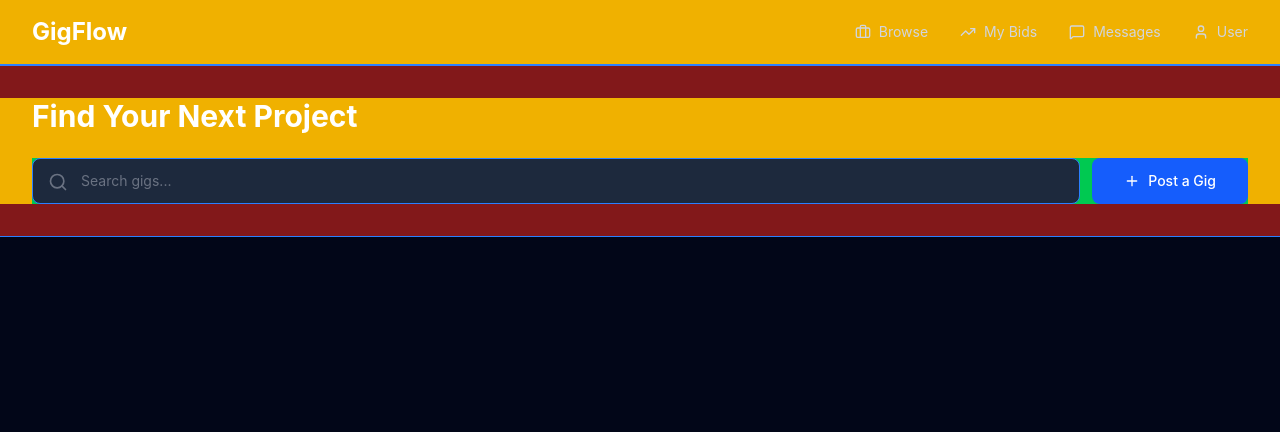
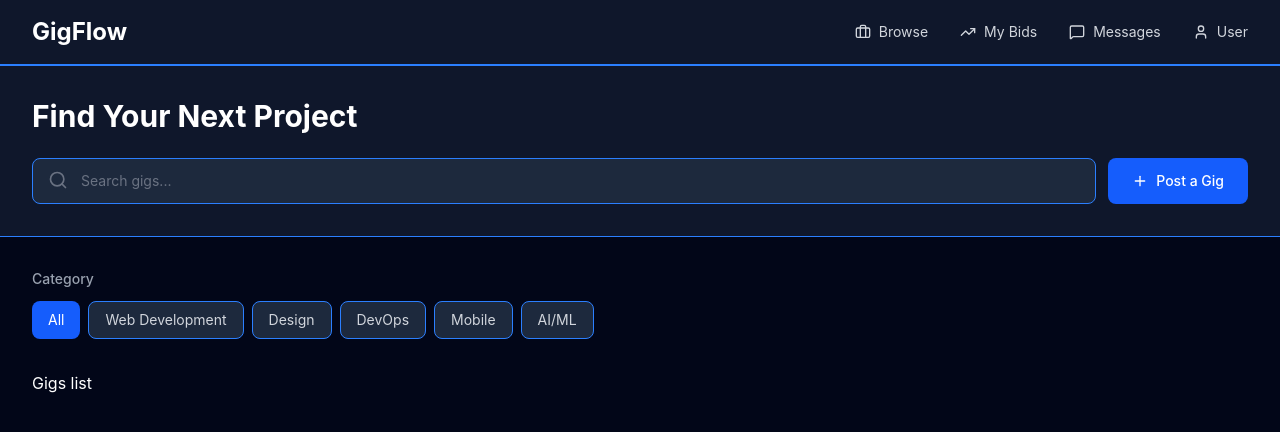
Before and after one commit to Aztec331/Gigflow, a React (Vite) app in the folder react-client/: page / in a window 1280 px wide. Shown: the top 432 px of the page. Built offline with nearby package versions, Linux system fonts and the light colour scheme.

Commit message:
Update MainPage.jsx

```diff
--- a/react-client/src/components/MainPage.jsx
+++ b/react-client/src/components/MainPage.jsx
@@ -5,17 +5,132 @@ import { Search, Plus, MessageSquare, User, Briefcase, TrendingUp } from "lucide
 export default function MainPage() {
 
   const[searchQuery, setSearchQuery] = useState("")
+  const [selectedCategory, setSelectedCategory] = useState("All")
+  const navigate = useNavigate()
 
-  const navigate = useNavigate()
+  const categories = ["All", "Web Development", "Design", "DevOps", "Mobile", "AI/ML"]
+
+  const [gigs] = useState([
+    {
+      id: 1,
+      title: "React Dashboard Development",
+      description: "Build an analytics dashboard with React and TypeScript",
+      budget: 5000,
+      category: "Web Development",
+      level: "Intermediate",
+      bids: 3
+    },
+    {
+      id: 2,
+      title: "UI/UX Design for SaaS",
+      description: "Design user interface for project management tool",
+      budget: 3000,
+      category: "Design",
+      level: "Expert",
+      bids: 7
+    },
+    {
+      id: 3,
+      title: "Node.js REST API",
+      description: "Create scalable REST API with authentication",
+      budget: 6000,
+      category: "Web Development",
+      level: "Intermediate",
+      bids: 5
+    },
+    {
+      id: 4,
+      title: "Database Schema Design",
+      description: "Design PostgreSQL database for enterprise e-commerce",
+      budget: 2500,
+      category: "Web Development",
+      level: "Expert",
+      bids: 2
+    },
+    {
+      id: 5,
+      title: "Flutter App Development",
+      description: "Build iOS and Android app for fitness tracking",
+      budget: 8000,
+      category: "Mobile",
+      level: "Intermediate",
+      bids: 4
+    },
+    {
+      id: 6,
+      title: "DevOps Pipeline Setup",
+      description: "Setup CI/CD with GitHub Actions and Docker",
+      budget: 4500,
+      category: "DevOps",
+      level: "Expert",
+      bids: 2
+    },
+    {
+      id: 7,
+      title: "Vue.js Component Library",
+      description: "Create reusable component library for UI",
+      budget: 4000,
+      category: "Web Development",
+      level: "Intermediate",
+      bids: 6
+    },
+    {
+      id: 8,
+      title: "GraphQL API Development",
+      description: "Build GraphQL server with Node.js and Apollo",
+      budget: 7000,
+      category: "Web Development",
+      level: "Expert",
+      bids: 3
+    },
+    {
+      id: 9,
+      title: "React Native Mobile App",
+      description: "Develop cross-platform food delivery application",
+      budget: 9000,
+      category: "Mobile",
+      level: "Intermediate",
+      bids: 5
+    },
+    {
+      id: 10,
+      title: "Brand Identity Design",
+      description: "Create complete brand identity system",
+      budget: 3500,
+      category: "Design",
+      level: "Expert",
+      bids: 8
+    },
+    {
+      id: 11,
+      title: "Kubernetes Setup",
+      description: "Setup and configure Kubernetes clusters",
+      budget: 5500,
+      category: "DevOps",
+      level: "Expert",
+      bids: 1
+    },
+    {
+      id: 12,
+      title: "Machine Learning Model",
+      description: "Build ML model for text classification",
+      budget: 8500,
+      category: "AI/ML",
+      level: "Expert",
+      bids: 4
+    }
+  ])
+
+
 
   return (
 
     <div className="FatherSupreme h-screen bg-slate-950 text-white">
 
     {/* Header header's bg is bg-slate-900 */}
-    <header className="BigDaddy bg-red-900 sticky top-0 z-50 border-b-2 border-solid border-blue-500">
+    <header className="BigDaddy bg-slate-900 sticky top-0 z-50 border-b-2 border-solid border-blue-500">
 
-      <div className="Daddy bg-yellow-500 max-w-7xl mx-auto px-8 py-4 flex justify-between items-center">
+      <div className="Daddy max-w-7xl mx-auto px-8 py-4 flex justify-between items-center">
 
         <h1 className="text-2xl font-bold">GigFlow</h1>
 
@@ -49,18 +164,18 @@ export default function MainPage() {
     </header>
 
     {/* Search Section */}
-    <div className="BigDaddy bg-red-900 border-solid border-b border-blue-500 py-8">
+    <div className="BigDaddy bg-slate-900 border-solid border-b border-blue-500 py-8">
 
 
       {/* max-w-7xl means 1280px */}
-      <div className="Daddy bg-yellow-500 max-w-7xl mx-auto px-8">
+      <div className="Daddy max-w-7xl mx-auto px-8">
         <h1 className="text-3xl font-bold mb-6">Find Your Next Project</h1>
 
-        <div className=" bg-green-500 Little_flex_father flex gap-3">
+        <div className="Little_flex_father flex gap-3">
 
           <div className="child_1_Of_Flex flex-1 relative">
 
-              <Search className="absolute left-4 top-3.5 text-gray-500 w-5 h-5" />
+              <Search className="absolute left-4 top-3 text-gray-500 w-5 h-5" />
               <input
                 type="text"
                 placeholder="Search gigs..."
@@ -69,10 +184,9 @@ export default function MainPage() {
                 className="w-full pl-12 px-4 py-3 bg-slate-800 border border-blue-500 border-opacity-30 rounded-lg text-white placeholder-gray-500 focus:outline-none focus:border-blue-400 text-sm"
               />
 
-
           </div>
 
-          <button className="child_2_Of_Flex bg-blue-600 hover:bg-blue-500 text-white px-8 py-3 rounded-lg font-medium text-sm transition-colors flex items-center gap-2">
+          <button className="child_2_Of_Flex bg-blue-600 hover:bg-blue-500 text-white px-6 py-3 rounded-lg font-medium text-sm transition-colors flex items-center gap-2">
             <Plus className="w-4 h-4" /> Post a Gig
           </button>
 
@@ -82,6 +196,78 @@ export default function MainPage() {
 
 
     </div>
+
+
+    {/* Main Content */}
+    <div className="BigDaddy">
+
+
+      <div className="Daddy max-w-7xl mx-auto px-8 py-8">
+
+      {/* Categories filter */}
+      <div className="mb-8">
+      <p className="text-gray-400 text-sm mb-3 font-medium">Category</p>
+      <div className="allCategories flex gap-2 ">
+        {categories.map(cat =>(
+          <button
+          key={cat}
+          onClick={() => setSelectedCategory(cat)}
+          className={`px-4 py-2 rounded-lg text-sm transition-all ${
+            selectedCategory === cat
+            ? "bg-blue-600 text-white"
+            : "bg-slate-800 text-gray-300 hover:bg-slate-700 border border-blue-500 border-opacity-20"
+
+          }`}
+          >
+            {cat}
+          </button>
+         ))}
+
+
+      </div>
+
+      </div>
+
+      {/* Gigs list */}
+      <div className="space-y-3">
+        Gigs list
+      </div>
+
+
+
+
+
+
+
+
+
+
+
+
+
+
+
+
+
+
+
+
+
+
+
+
+
+
+
+      </div>
+    </div>
+
+
+
+
+
+
+
 
 
 
@@ -106,24 +292,5 @@ export default function MainPage() {
 
     </div>
 
-
-
-
-
-
-
-
-
-
-
-
-
-
-
-
-
-
-
-
   )
 }
--- a/react-client/src/components/Rough.jsx
+++ b/react-client/src/components/Rough.jsx
@@ -121,13 +121,15 @@ export default function MainPage() {
   ])
 
   const filteredGigs = gigs.filter(gig => {
+
     const matchesSearch = gig.title.toLowerCase().includes(searchQuery.toLowerCase())
     const matchesCategory = selectedCategory === "All" || gig.category === selectedCategory
     return matchesSearch && matchesCategory
+
   })
 
   return (
-    <div className="min-h-screen bg-slate-950 text-white">
+    <div className="FatherSupreme min-h-screen bg-slate-950 text-white">
 
       {/* Header */}
       <header className="sticky top-0 z-50 bg-slate-900 border-b border-solid border-blue-500">
@@ -189,7 +191,7 @@ export default function MainPage() {
       </div>
 
       {/* Main Content */}
-      <div className="max-w-7xl mx-auto px-8 py-8">
+      <div className="Daddy max-w-7xl mx-auto px-8 py-8">
         {/* Category Filter */}
         <div className="mb-8">
           <p className="text-gray-400 text-sm mb-3 font-medium">Category</p>
@@ -253,6 +255,10 @@ export default function MainPage() {
         </div>
       </div>
 
+
+
     </div>
+
+
   )
 }
```
